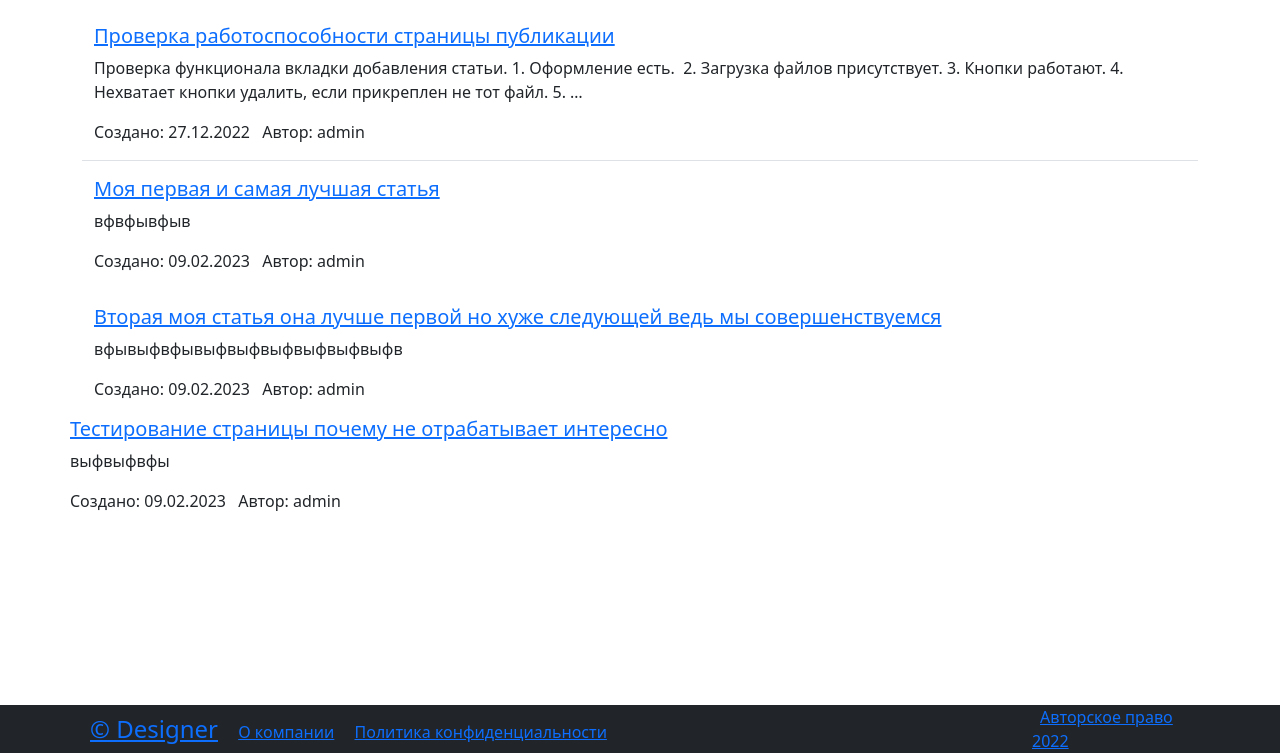
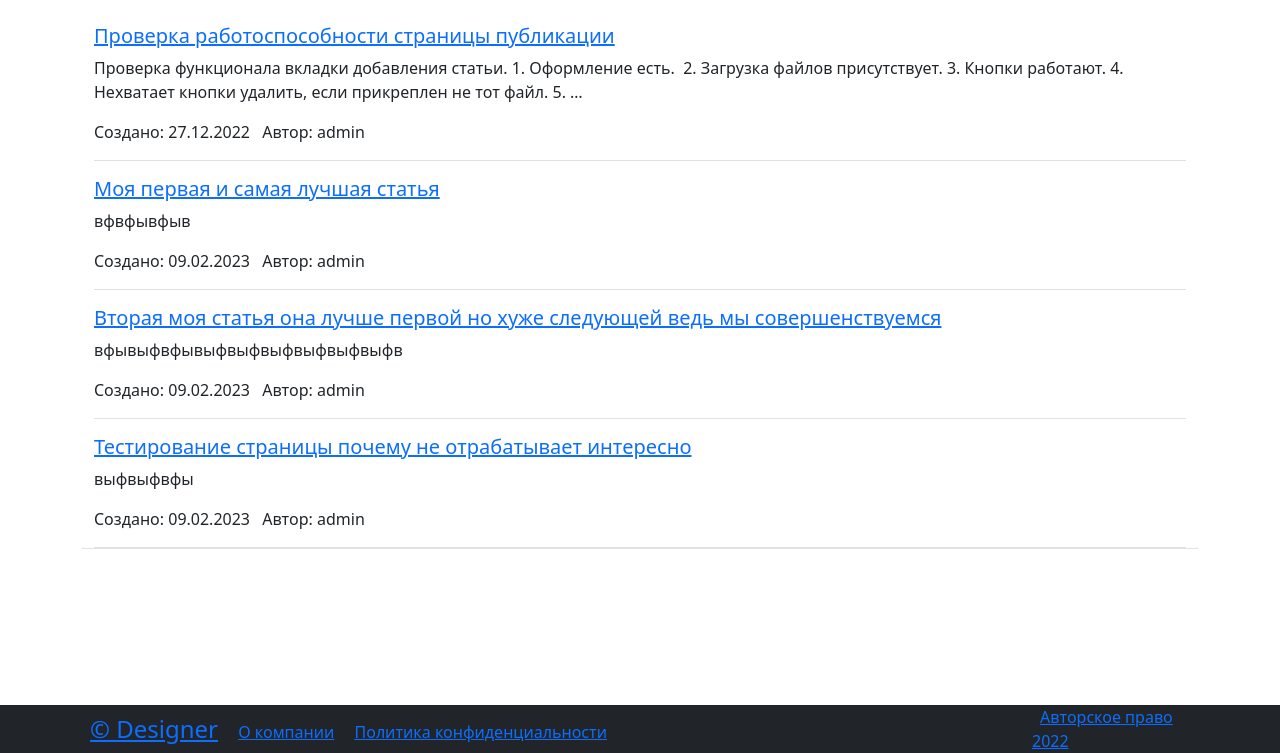
Before and after one commit to Priora11RUS/mfc-wiki, a Django app: template wiki2/templates/Wiki/search_results.html in a window 1280 px wide. Shown: the part 47-800 px from the top of the page. Run offline with Django 4.2, Linux system fonts and the light colour scheme; the template is opened without the code that fills it: values that come from a table or form of the project are taken from there, others are empty; data comes from the database, SQL or seed files in the repository; some libraries are stand-ins or nearby versions.

Commit message:
Корректное отображение результатов поиска

```diff
--- a/wiki2/templates/Wiki/search_results.html
+++ b/wiki2/templates/Wiki/search_results.html
@@ -1,4 +1,3 @@
-
 <!-- Расширяем базовй шаблон -->
 {% extends 'wiki/base.html' %}
 <!-- Блок контента -->
@@ -6,16 +5,18 @@
 <section class="feed mt-2">
     <div class="container mb-2">
         <div class="row">
-            {% autoescape on %}
             <div class="col-12 border-bottom">
-              {% for post in object_list %}
+                {% for post in object_list %}
+                {% autoescape on %}
+                <div class="col-12 border-bottom"
                 <p></p>
                 <h5><a href="{{ post.get_absolute_url }}" class="nav-link-feed">{{post.title}}</a></h5>
                 <p class="text-start">{{post.content|safe|striptags|truncatewords:25}}</p>
-                <p class="text-start text-color-feed">Создано: {{post.time_create|date:'d.m.Y'}}&ensp; Автор: {{post.user}}</p>
+                <p class="text-start text-color-feed">Создано: {{post.time_create|date:'d.m.Y'}}&ensp; Автор:
+                    {{post.user}}</p>
             </div>
+            {% endautoescape %}
             {% endfor %}
-            {% endautoescape %}
         </div>
     </div>
 </section>
```
